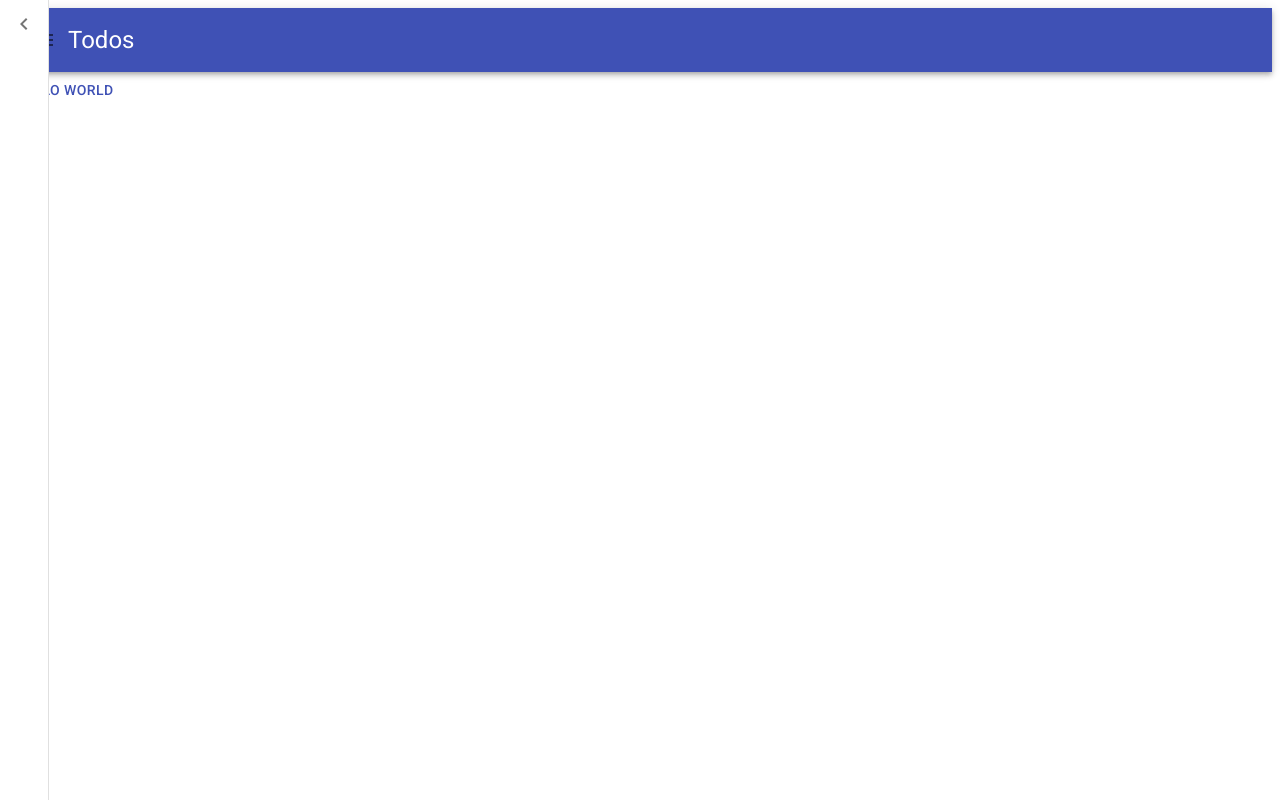
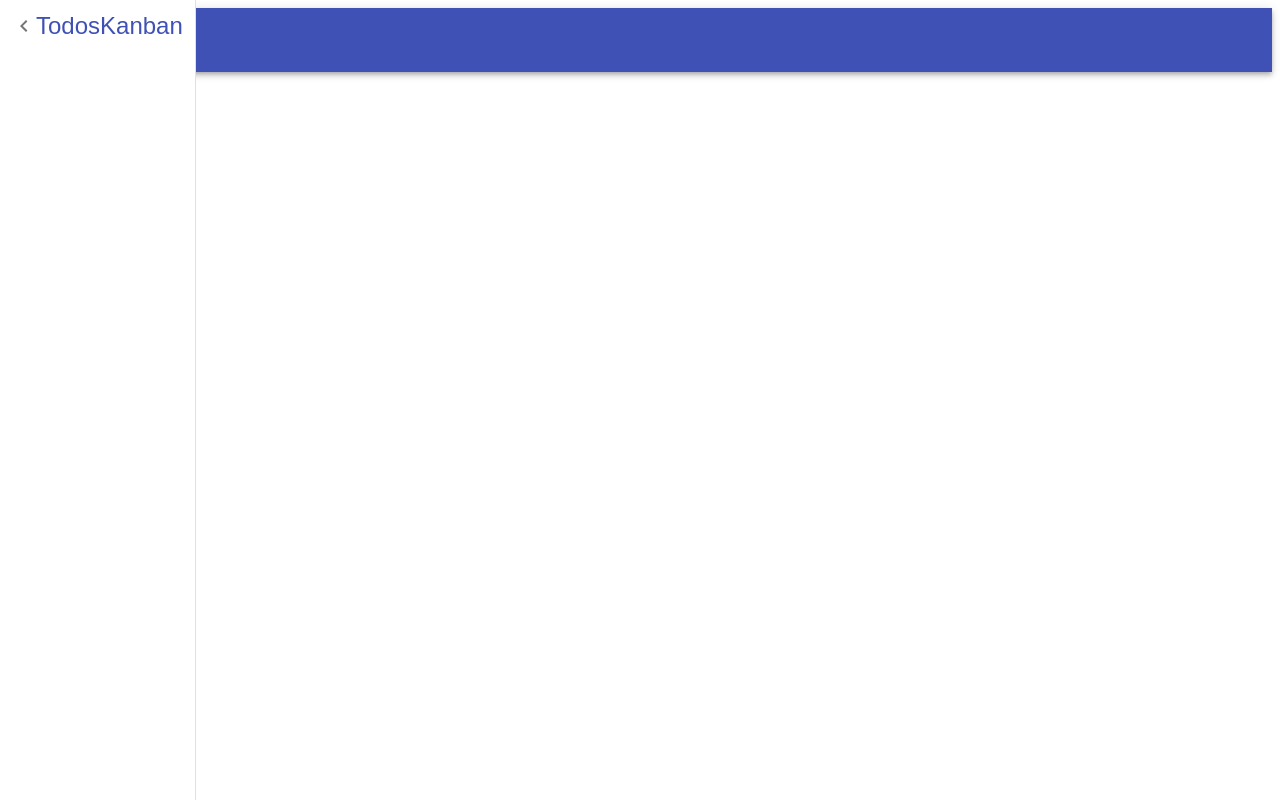
Before and after one commit to bartlomiejolma/todos-material-ui, a React (Create React App) app: page / in a window 1280 px wide. Both pictures are taken after a click on the button 44 px from the left and 40 px from the top of the page. Built offline with nearby package versions, Linux system fonts and the light colour scheme.

Commit message:
Adds links from react-router-dom.

```diff
--- a/src/App.js
+++ b/src/App.js
@@ -7,7 +7,9 @@ import {
   IconButton,
   Toolbar,
   Typography,
+  Link,
 } from "@material-ui/core";
+import { Link as RouterLink, BrowserRouter as Router } from "react-router-dom";
 import { Menu, ChevronLeft } from "@material-ui/icons";
 
 const Content = () => {
@@ -31,6 +33,14 @@ function App() {
         <IconButton onClick={handleDrawerClose}>
           <ChevronLeft />
           <Divider />
+          <Router>
+            <Link component={RouterLink} to="/">
+              Todos
+            </Link>
+            <Link component={RouterLink} to="/kanban">
+              Kanban
+            </Link>
+          </Router>
         </IconButton>
       </Drawer>
       <Content />
```
